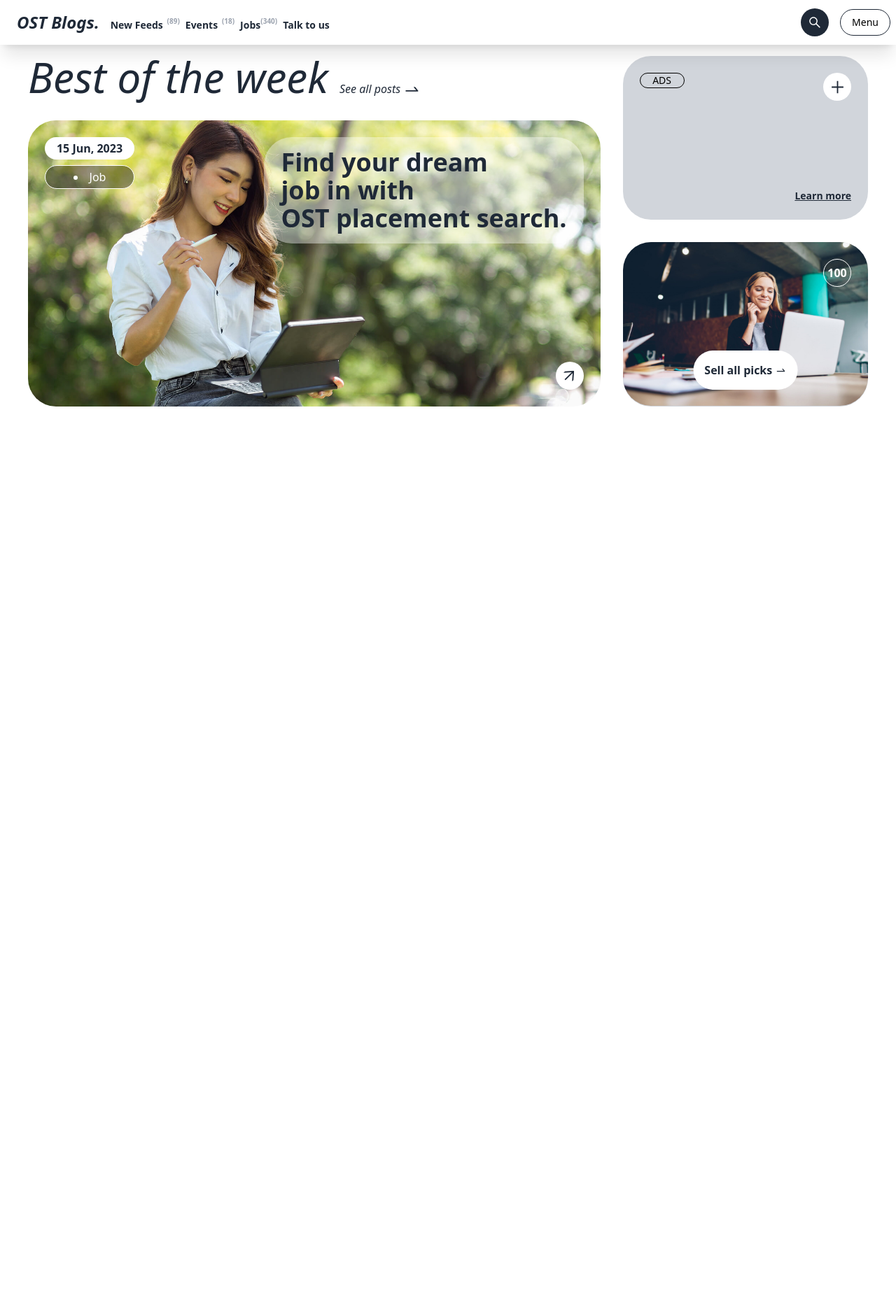
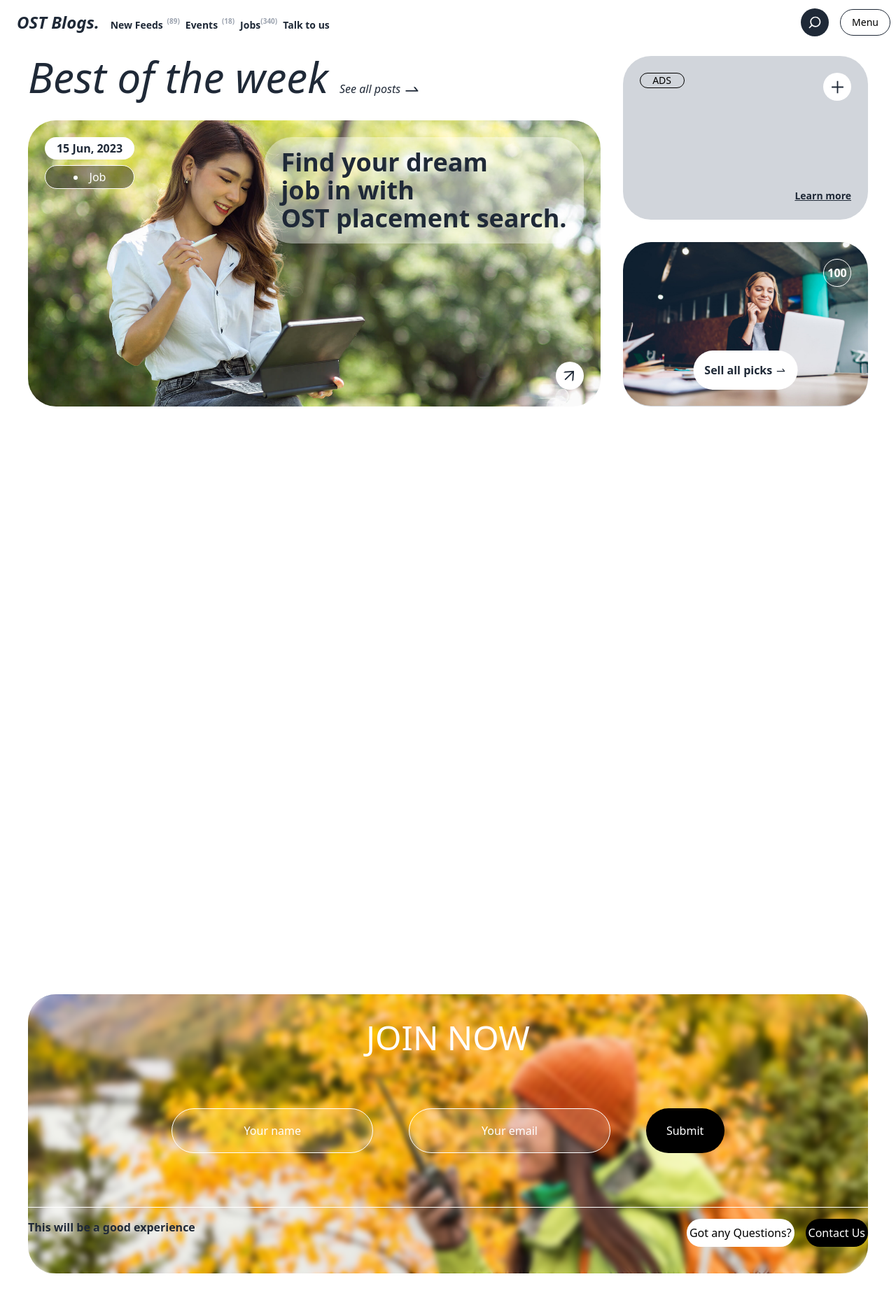
Before and after one commit to JaiBhalla03/OST_task_1, a Next.js app: page / in a window 1280 px wide. Shown: the whole page at 70% size. Before the commit the page ends 1381 px from the top, so only its background shows below. Built offline with nearby package versions, Linux system fonts and the light colour scheme.

Commit message:
Adding the footer component and also adding some more animation to the components

```diff
--- /dev/null
+++ b/components/Footer.tsx
@@ -0,0 +1,57 @@
+import React, {useEffect} from 'react';
+import Image from 'next/image';
+import footerImage from '../images/footerImage.jpg';
+import {motion, useAnimation} from 'framer-motion';
+import {useInView} from "react-intersection-observer";
+
+const Footer = () => {
+    const controls = useAnimation();
+    const [ref, inView] = useInView();
+    const footerVariant = {
+        visible: {opacity: 1, x: 0, transition: {duration: 1}},
+        hidden: {opacity: 0, x:-500}
+    }
+    useEffect(()=>{
+        console.log('in view', inView)
+        if(inView){
+            controls.start("visible");
+        }
+    }, [controls, inView])
+    return (
+        <footer ref={ref} className={'p-10'}>
+            <motion.div
+                className={'relative'}
+                animate={controls}
+                variants={footerVariant}
+                initial='hidden'
+            >
+                <Image src={footerImage} alt={''} className={'w-full rounded-[40px]'}/>
+                <div className={'flex flex-col items-center justify-around absolute top-0 rounded-[40px] backdrop-blur-sm w-full h-full'}>
+                    <div className={'text-5xl font-normal text-white'}>
+                        JOIN NOW
+                    </div>
+                    <form className={'flex w-[70%] justify-around'}>
+                        <input className={'focus:outline-none p-1 bg-white bg-opacity-[15%] text-center border border-white rounded-full text-white placeholder-white h-16 w-72'} placeholder={'Your name'} type={'text'}/>
+                        <input className={'focus:outline-none p-1 bg-white bg-opacity-[15%] text-center border border-white rounded-full text-white placeholder-white h-16 w-72'} placeholder={'Your email'} type={'text'}/>
+                        <button className={'p-1 h-16 rounded-full bg-black text-white w-28'}>Submit</button>
+                    </form>
+                    <div className={'flex justify-between w-full mx-auto w-[90%] border-t border-white pt-4'}>
+                        <div className={'font-bold text-gray-800'}>
+                            This will be a good experience
+                        </div>
+                        <div className={'flex gap-4'}>
+                            <div className={'cursor-pointer px-1 bg-white font-thin rounded-full h-10 flex items-center'}>
+                                Got any Questions?
+                            </div>
+                            <div className={'cursor-pointer px-1 bg-black text-white font-thin rounded-full h-10 flex items-center'}>
+                                Contact Us
+                            </div>
+                        </div>
+                    </div>
+                </div>
+            </motion.div>
+        </footer>
+    );
+};
+
+export default Footer;
--- a/components/Hero.tsx
+++ b/components/Hero.tsx
@@ -3,7 +3,7 @@
 import coverImage1 from '../images/hero2.jpg'
 import Image from 'next/image'
 import {AiOutlineArrowRight, AiOutlinePlus, AiOutlineSwapRight} from "react-icons/ai";
-
+import {motion} from 'framer-motion';
 
 const Hero = () => {
     return (
@@ -11,7 +11,12 @@
             <div className={'w-full flex gap-8'}>
                 <div className={'flex flex-col gap-8 w-[70%]'}>
                     <div className={'flex flex-col gap-4'}>
-                        <div className={'flex gap-4'}>
+                        <motion.div
+                            className={'flex gap-4'}
+                            initial={{x: -1000}}
+                            animate={{x: 0}}
+                            transition={{delay: 1.5}}
+                        >
                             <h1 className={'font-normal text-6xl italic'}>
                                 Best of the week
                             </h1>
@@ -25,9 +30,13 @@
                                     </div>
                                 </div>
                             </div>
-                        </div>
+                        </motion.div>
                     </div>
-                    <div className={'relative'}>
+                    <motion.div className={'relative'}
+                                initial={{ x: -500 ,y: -100 , opacity: 0}}
+                                animate={{ x: 0, y: 0, opacity: 1, transition: {duration: 1}}}
+                                transition={{ type: "spring", stiffness: 100 }}
+                    >
                         <Image src={coverImage} alt={''} className={'w-full rounded-[40px]'}/>
                         <div className={'absolute flex items-center justify-center bottom-6 end-6 bg-white w-10 h-10 rounded-full cursor-pointer hover:-translate-y-1 duration-500 transition-all'}>
                             <AiOutlineArrowRight size={25} className={'font-bold text-gray-800 -rotate-45'}/>
@@ -40,13 +49,27 @@
                                 Job
                             </li>
                         </div>
-                        <div className={'bg-opacity-40 absolute bg-white text-md py-4 px-6 font-semibold top-6 end-6 rounded-[40px] text-4xl'}>
+                        <motion.div
+                            className={'bg-opacity-40 absolute bg-white text-md py-4 px-6 font-semibold top-6 end-6 rounded-[40px] text-4xl'}
+                            initial={{y: 50, opacity: 0}}
+                            animate={{y: 0, opacity: 1}}
+                            transition={{delay: 1.2}}
+                        >
                             Find your dream<br/> job in with <br/>OST placement search.
-                        </div>
-                    </div>
+                        </motion.div>
+                    </motion.div>
                 </div>
                 <div className={'w-[30%] flex flex-col gap-8'}>
-                    <div className={'relative h-1/2 w-full bg-gray-300 rounded-[40px]'}>
+                    <motion.div
+                        whileHover={{
+                            scale: 1.05,
+                            transition: {duration : 0.3},
+                        }}
+                        initial={{ x: 500 ,y: -100 , opacity: 0}}
+                        animate={{ x: 0, y: 0, opacity: 1, transition: {duration: 1}}}
+                        transition={{ type: "spring", stiffness: 100 }}
+                        className={'relative h-1/2 w-full bg-gray-300 rounded-[40px]'}
+                    >
                         <div className={'absolute flex items-center justify-center top-6 end-6 bg-white w-10 h-10 rounded-full cursor-pointer hover:-translate-y-1 duration-500 transition-all'}>
                             <AiOutlinePlus size={25} className={'font-bold text-gray-800'}/>
                         </div>
@@ -56,8 +79,16 @@
                         <div className={'absolute bottom-6 end-6 underline text-gray-800 flex items-center justify-center font-bold text-sm'}>
                             Learn more
                         </div>
-                    </div>
-                    <div className={'h-1/2 w-full bg-gray-300 rounded-[40px] relative'}>
+                    </motion.div>
+                    <motion.div
+                        whileHover={{
+                            scale: 1.05,
+                            transition: {duration : 0.3},
+                        }}
+                        initial={{ x: 500 ,y: 100 , opacity: 0}}
+                        animate={{ x: 0, y: 0, opacity: 1, transition: {duration: 1}}}
+                        transition={{ type: "spring", stiffness: 100 }}
+                        className={'h-1/2 w-full bg-gray-300 rounded-[40px] relative'}>
                         <Image src={coverImage1} alt={''} className={'w-full rounded-[40px]'}/>
                         <div className={'absolute flex font-bold text-white items-center justify-center top-6 end-6 border border-white w-10 h-10 rounded-full'}>
                             100
@@ -65,7 +96,7 @@
                         <div className={'absolute bottom-6 items-center start-1/2 flex gap-1 -translate-x-1/2 bg-white rounded-full p-4 font-bold cursor-pointer hover:-translate-y-1 duration-500 transition-all'}>
                             Sell all picks <AiOutlineSwapRight/>
                         </div>
-                    </div>
+                    </motion.div>
                 </div>
             </div>
         </main>
--- a/components/NavBar.tsx
+++ b/components/NavBar.tsx
@@ -1,9 +1,36 @@
-import React from 'react';
-import {AiOutlineSearch} from "react-icons/ai";
+import React, { useEffect, useState } from 'react';
+import { RiSearchLine } from 'react-icons/ri';
 
 const NavBar = () => {
+    const [hasScrolled, setHasScrolled] = useState(false);
+
+    useEffect(() => {
+        const handleScroll = () => {
+            const scrollTop = window.pageYOffset;
+
+            if (scrollTop > 0) {
+                setHasScrolled(true);
+            } else {
+                setHasScrolled(false);
+            }
+        };
+
+        window.addEventListener('scroll', handleScroll);
+
+        return () => {
+            window.removeEventListener('scroll', handleScroll);
+        };
+    }, []);
+
     return (
-        <nav className={'bg-white z-10 px-2 flex justify-between h-16 fixed w-full shadow-xl'}>
+        <nav
+            className={`bg-white z-10 px-2 flex justify-between h-16 fixed w-full ${
+                hasScrolled ? 'shadow-xl' : ''
+            }`}
+            style={{
+                transition: 'box-shadow 0.5s ease-in-out'
+            }}
+        >
             <div className={'flex'}>
                 <div className={'flex items-center text-2xl mx-4 cursor-pointer text-gray-800 font-bold italic'}>
                     OST Blogs.
@@ -34,7 +61,7 @@
             </div>
             <div className={'flex items-center gap-4'}>
                 <div className={'bg-gray-800 h-10 w-10 p-1 rounded-full flex items-center justify-center cursor-pointer'}>
-                    <AiOutlineSearch size={20} className={'text-white'}/>
+                    <RiSearchLine size={20} className={'text-white rotate-90'} />
                 </div>
                 <div className={'border border-gray-800 rounded-full py-2 px-4 text-sm cursor-pointer'}>
                     Menu
--- a/package.json
+++ b/package.json
@@ -13,11 +13,13 @@
     "@types/react": "18.2.12",
     "@types/react-dom": "18.2.5",
     "autoprefixer": "10.4.14",
+    "framer-motion": "^10.12.16",
     "next": "13.4.5",
     "postcss": "8.4.24",
     "react": "18.2.0",
     "react-dom": "18.2.0",
     "react-icons": "^4.9.0",
+    "react-intersection-observer": "^9.4.4",
     "tailwindcss": "3.3.2",
     "typescript": "5.1.3"
   }
--- a/pages/_app.tsx
+++ b/pages/_app.tsx
@@ -1,12 +1,15 @@
 import '@/styles/globals.css'
 import type { AppProps } from 'next/app'
 import NavBar from "@/components/NavBar";
+import {AnimatePresence} from "framer-motion";
+import Footer from "@/components/Footer";
 
 export default function App({ Component, pageProps }: AppProps) {
   return (
-      <>
+      <AnimatePresence mode={'wait'}>
         <NavBar/>
         <Component {...pageProps} />
-      </>
+          <Footer/>
+      </AnimatePresence>
   )
 }
--- a/pages/index.tsx
+++ b/pages/index.tsx
@@ -6,7 +6,7 @@
 
 export default function Home() {
   return (
-    <main className={''}>
+    <main className={'overflow-hidden'}>
         <Hero/>
       <div className={'h-screen'}></div>
     </main>
```
Also changed, not shown: images/footerImage.jpg (added), 1 other file (tests, documents, lock files or other folders).
